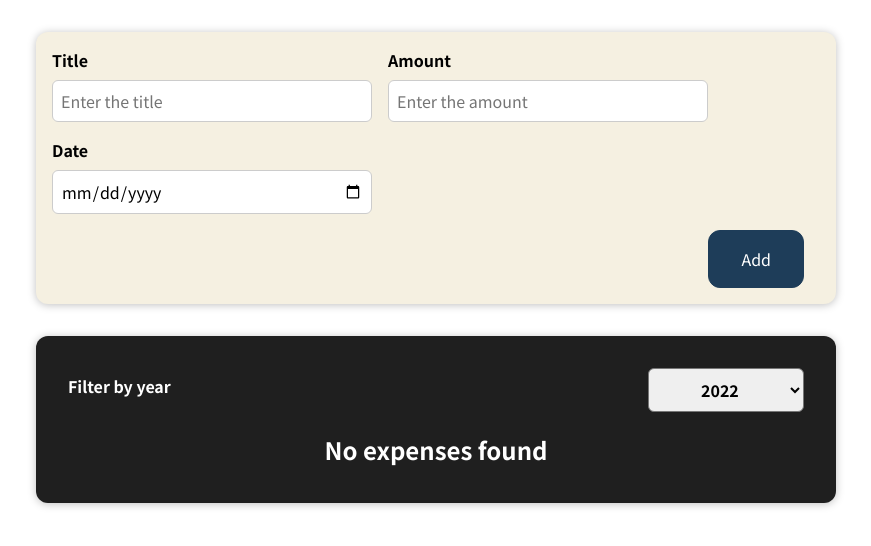
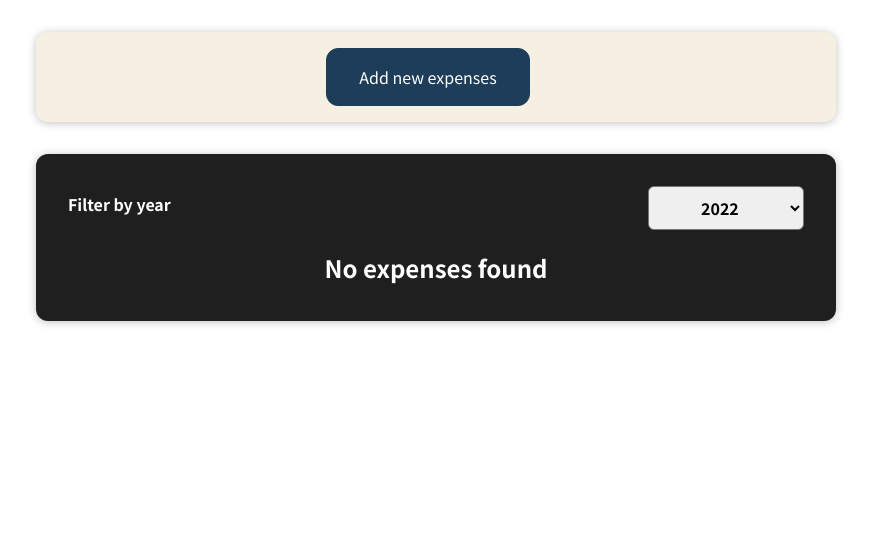
Before and after one commit to hotriluc/react-income-expense-app, a React (Create React App) app: page / in a window 1280 px wide. Shown: the top 546 px of the page, without its empty margins (204-1075 px from the left). Built offline with nearby package versions, Linux system fonts and the light colour scheme.

Commit message:
hide new expense form

```diff
--- a/src/components/Expenses/Expenses.js
+++ b/src/components/Expenses/Expenses.js
@@ -1,6 +1,5 @@
 import React, { useState } from 'react';
 import Card from "../UI/Card";
-import ExpenseItem from "./ExpenseItem";
 import './Expenses.scss'
 import ExpensesFilter from './ExpensesFilter';
 import ExpensesList from './ExpensesList';
--- a/src/components/NewExpense/ExpenseForm.js
+++ b/src/components/NewExpense/ExpenseForm.js
@@ -3,23 +3,17 @@ import './ExpenseForm.scss'
 
 
 const ExpenseForm = (props) => {
+    const [newExpense, setNewExpense] = useState(false)
     const [enteredTitle, setEnteredTitle] = useState('');
     const [enteredAmount, setEnteredAmount] = useState('');
     const [enteredDate, setEnteredDate] = useState('')
 
-
-    // const [userInput, setUserInput] = useState({
-    //     enteredTitle: '',
-    //     enteredAmount: '',
-    //     enteredDate: ''
-    // })
+    const onClickNewExpenseHandler = () => {
+        setNewExpense(true)
+    }
 
     const titleChangeHandler = (event) => {
         setEnteredTitle(event.target.value);
-
-        // setUserInput( (prevState) => {
-        //     return {...prevState, enteredTitle: event.target.value}
-        // })
     }
 
     const amountChangeHandler = (event) => {
@@ -44,10 +38,16 @@ const ExpenseForm = (props) => {
         setEnteredTitle('')
         setEnteredAmount('')
         setEnteredDate('')
+        setNewExpense(false)
     }
 
-    return (
-        <form onSubmit={submitHandler}>
+    const cancelHandler = () => {
+        setNewExpense(false)
+    }
+
+    if (newExpense) {
+        return (
+             <form onSubmit={submitHandler}>
             <div className="new-expense__controls">
                 <div className="new-expense__control">
                     <label>Title</label>
@@ -64,8 +64,16 @@ const ExpenseForm = (props) => {
             </div>
             <div className="new-expense__actions">
                 <button type="submit" >Add</button>
+                <button onClick={cancelHandler}>Cancel</button>
             </div>
         </form>
+        )
+    }
+
+    return (
+        <div>
+            <button onClick={onClickNewExpenseHandler}>Add new expenses</button>
+        </div>
     )
 }
 
```
